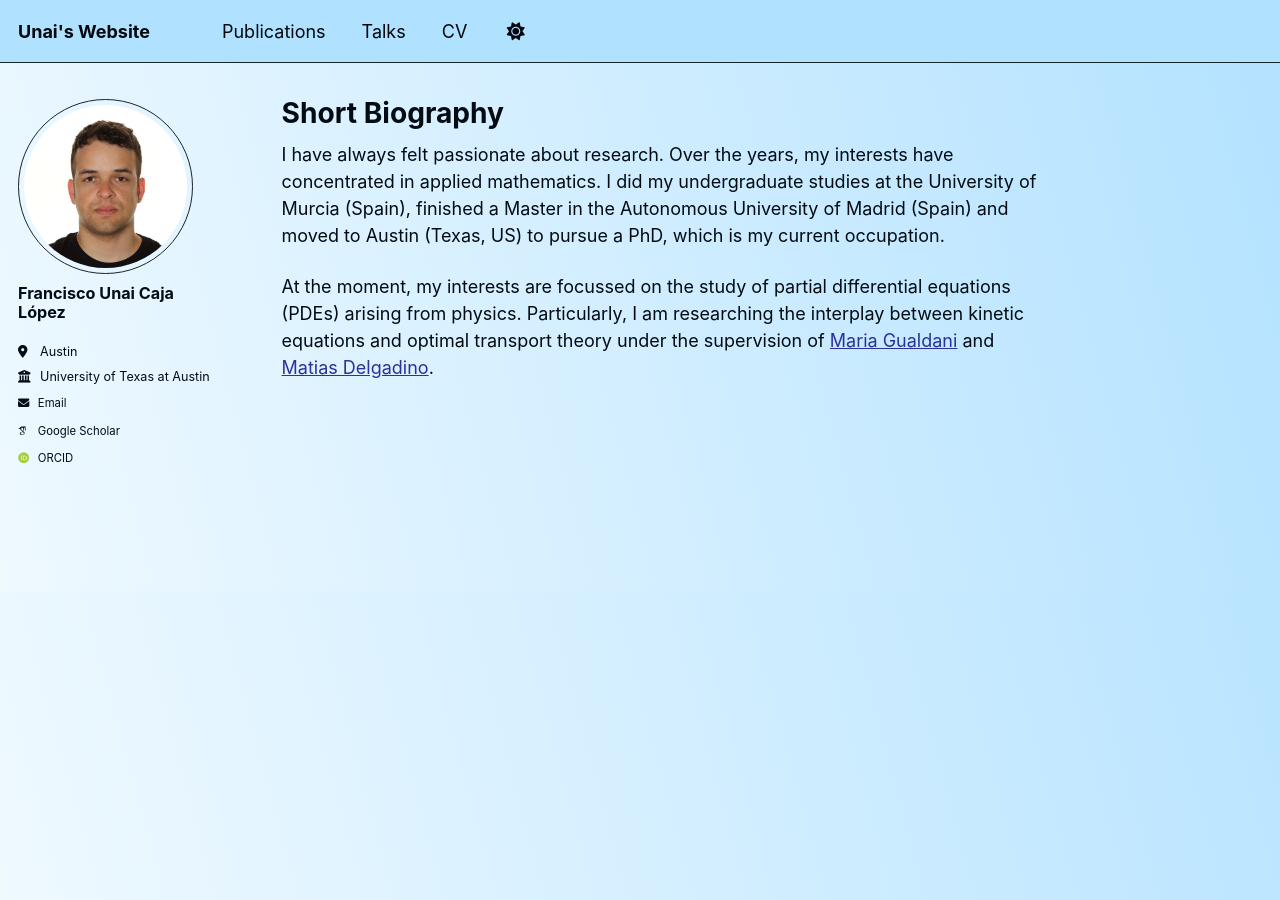
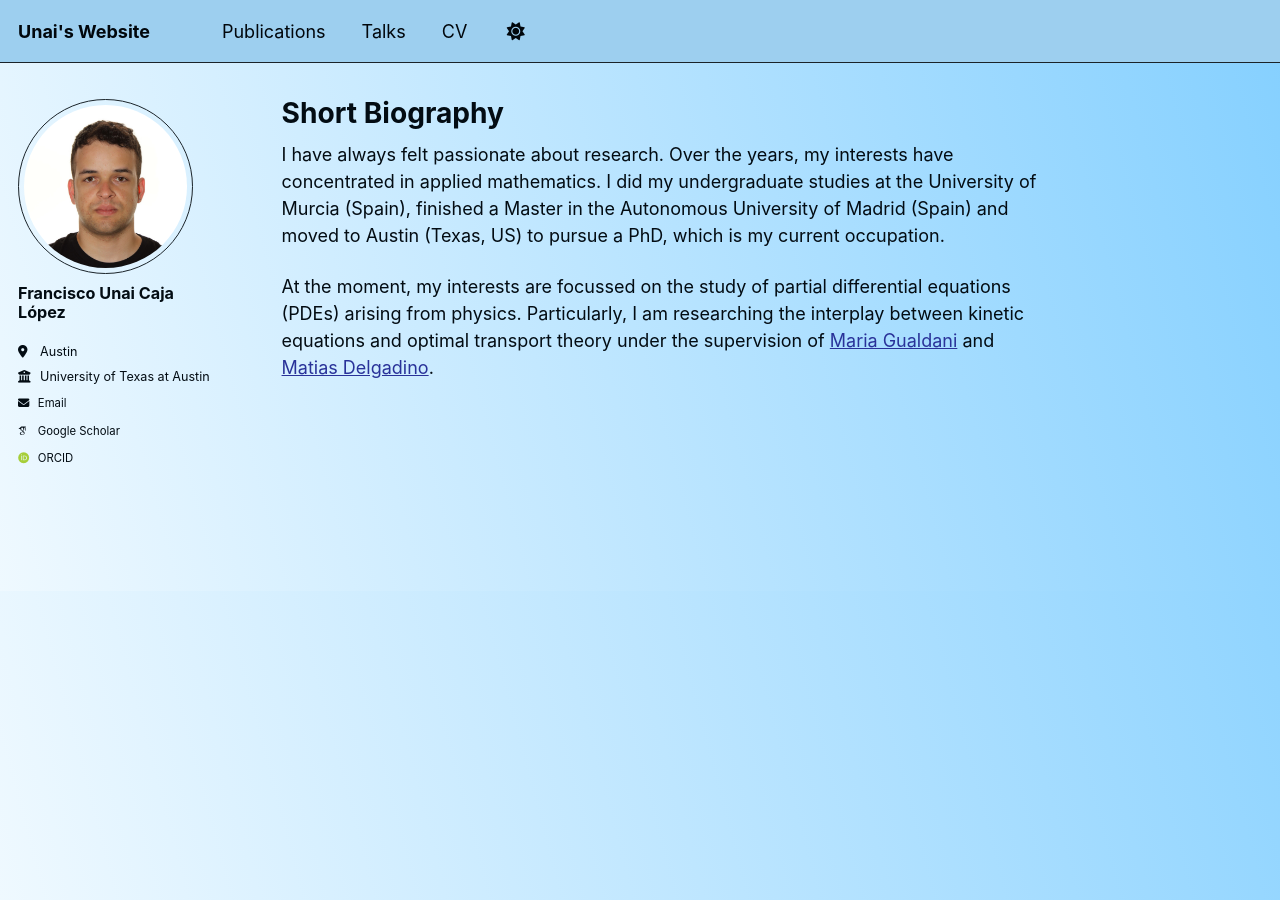
Before and after one commit to UnaiCaja/UnaiCaja.github.io, a Jekyll site: the page built from _pages/about.md, in a window 1280 px wide. Built offline with Jekyll 4.4.1, drawn with Linux system fonts in a browser that asks for light colours; some web fonts are replaced.

Commit message:
Color updates

```diff
--- a/_sass/theme/_dark.scss
+++ b/_sass/theme/_dark.scss
@@ -36,7 +36,7 @@ $sidebar-screen-min-width   : 1024px;
 /* Dark theme for the site */
 html[data-theme="dark"] {
     --global-base-color                 : #{$background};
-    --global-bg-color                   : #191e2d;
+    --global-bg-color                   : #08253b;
     --global-footer-bg-color            : #{$background};
     --global-border-color               : #{$light-gray};
     --global-dark-border-color          : #{$background-light};
--- a/_sass/theme/_default.scss
+++ b/_sass/theme/_default.scss
@@ -29,7 +29,7 @@ $sidebar-screen-min-width   : 1024px;
 /* Default light theme for the site */
 :root {
     --global-base-color                 : #{$gray};
-    --global-bg-color                   : #b0e1ff;
+    --global-bg-color                   : #9dcfef;
     --global-footer-bg-color            : #e2d1ce;
     --global-border-color               : #{$lighter-gray};
     --global-dark-border-color          : #92d5ff;
@@ -45,5 +45,5 @@ $sidebar-screen-min-width   : 1024px;
     --global-text-color-light           : #{$light-gray};
     --global-thead-color                : #{$lighter-gray};
     --global-gradient-inicial           : #eff9ff;
-    --global-gradient-final             : #b3e2ff;
+    --global-gradient-final             : #85d0ff;
 }
```
